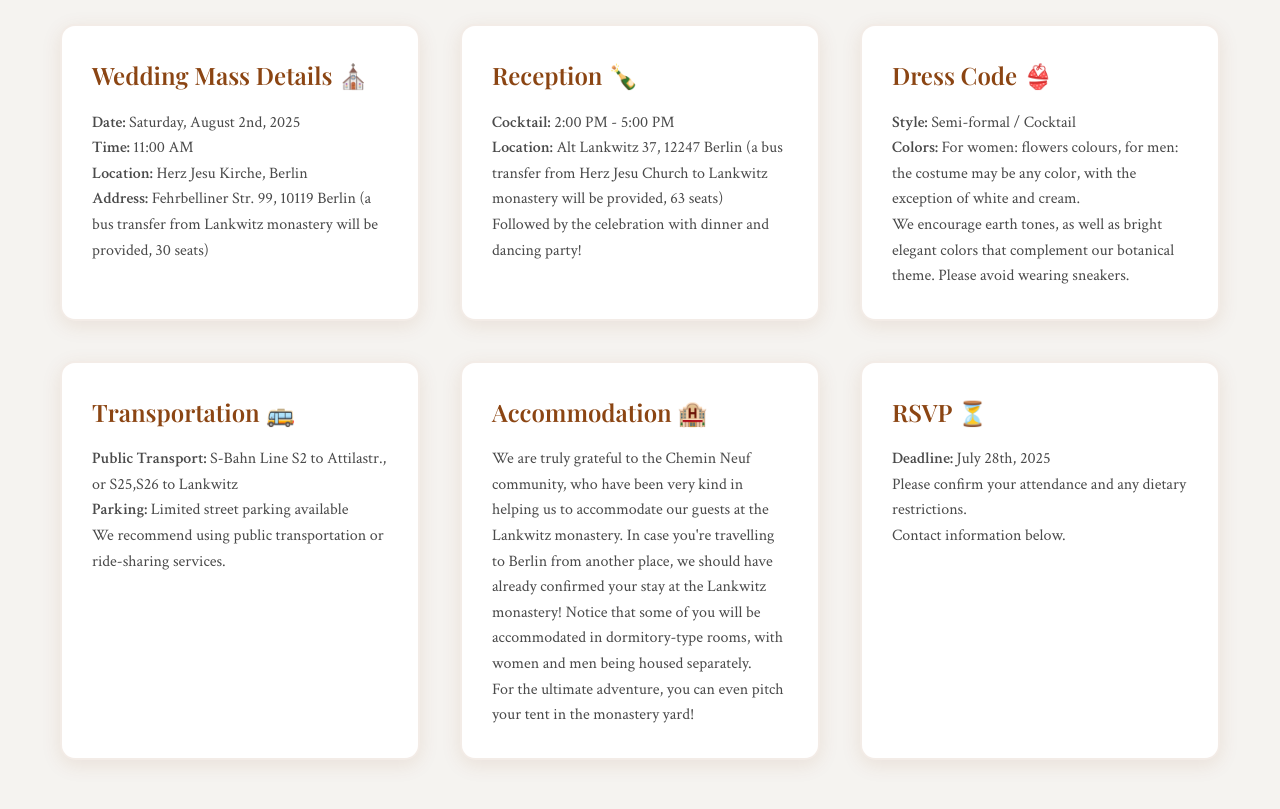
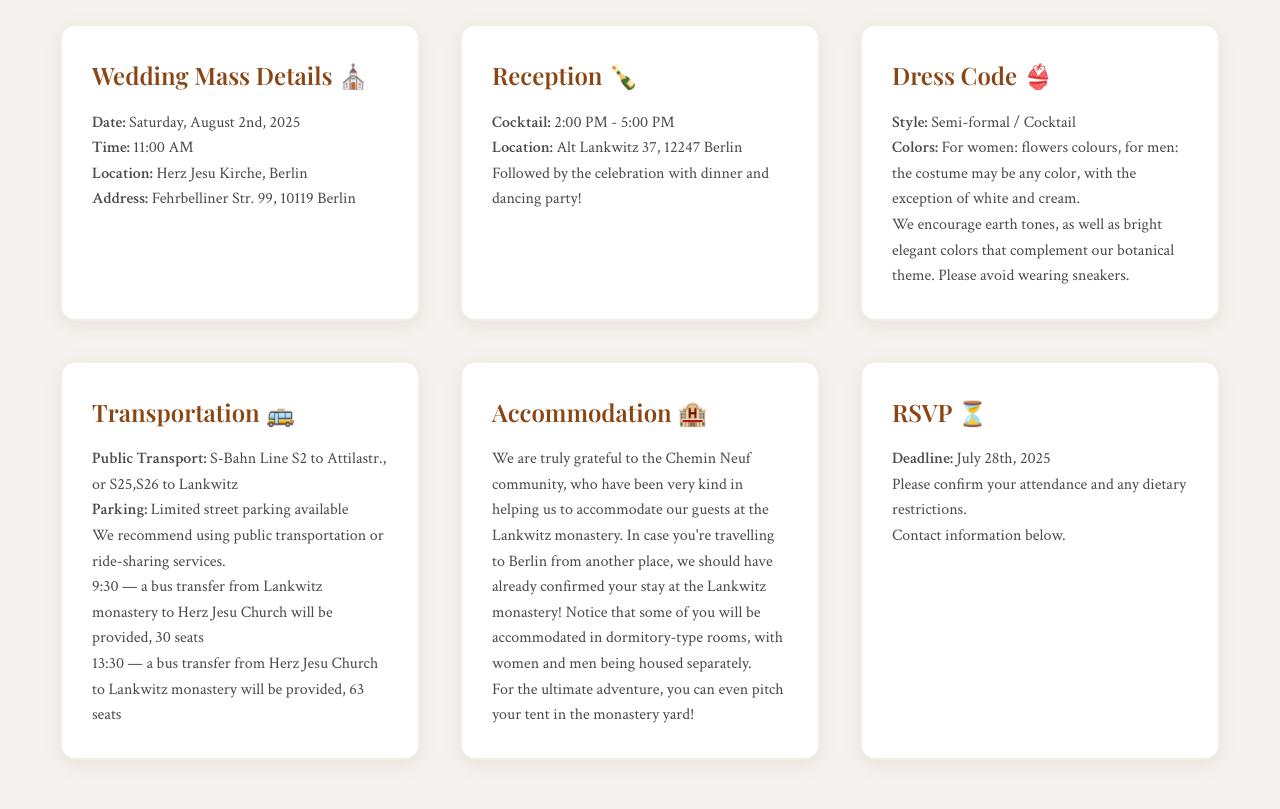
Before and after one commit to NickChatsky/nicknvichochzeit, a plain HTML site: page index.html in a window 1280 px wide. Shown: the part 1780-2589 px from the top of the page. Drawn offline with nearby package versions, Linux system fonts and the light colour scheme; a web font is replaced by a local one.

Commit message:
Update index.html

```diff
--- a/index.html
+++ b/index.html
@@ -415,13 +415,13 @@
                     <p><strong>Date:</strong> Saturday, August 2nd, 2025</p>
                     <p><strong>Time:</strong> 11:00 AM</p>
                     <p><strong>Location:</strong> Herz Jesu Kirche, Berlin</p>
-                    <p><strong>Address:</strong> Fehrbelliner Str. 99, 10119 Berlin (a bus transfer from Lankwitz monastery will be provided, 30 seats) </p>
+                    <p><strong>Address:</strong> Fehrbelliner Str. 99, 10119 Berlin </p>
                 </div>
 
                 <div class="info-card">
                     <h3>Reception 🍾</h3>
                     <p><strong>Cocktail:</strong> 2:00 PM - 5:00 PM</p>
-                    <p><strong>Location:</strong> Alt Lankwitz 37, 12247 Berlin (a bus transfer from Herz Jesu Church to Lankwitz monastery will be provided, 63 seats) </p>
+                    <p><strong>Location:</strong> Alt Lankwitz 37, 12247 Berlin</p>
                     <p>Followed by the celebration with dinner and dancing party!</p>
                 </div>
 
@@ -437,6 +437,8 @@
                     <p><strong>Public Transport:</strong> S-Bahn Line S2 to Attilastr., or S25,S26 to Lankwitz</p>
                     <p><strong>Parking:</strong> Limited street parking available</p>
                     <p>We recommend using public transportation or ride-sharing services.</p>
+                    <p>9:30 — a bus transfer from Lankwitz monastery to Herz Jesu Church will be provided, 30 seats</p>
+                    <p>13:30 — a bus transfer from Herz Jesu Church to Lankwitz monastery will be provided, 63 seats</p>
                 </div>
 
                 <div class="info-card">
```
